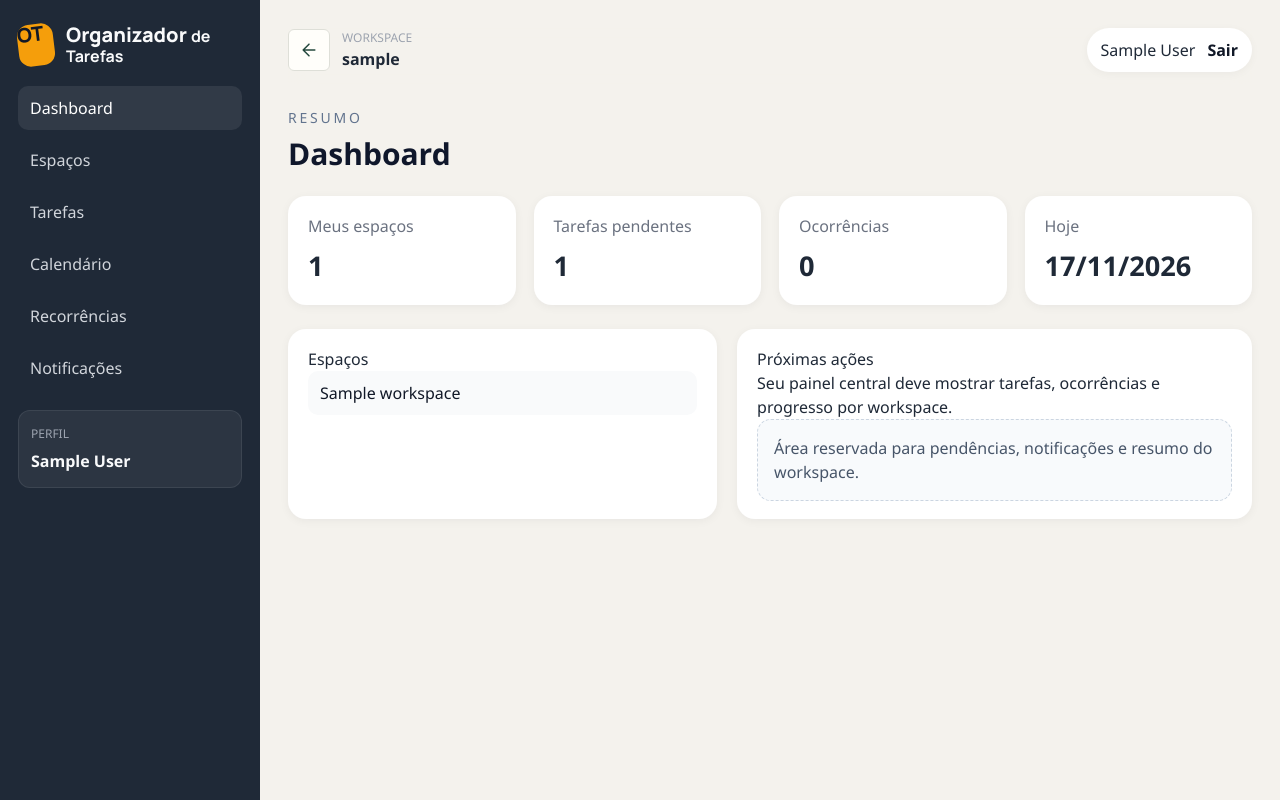
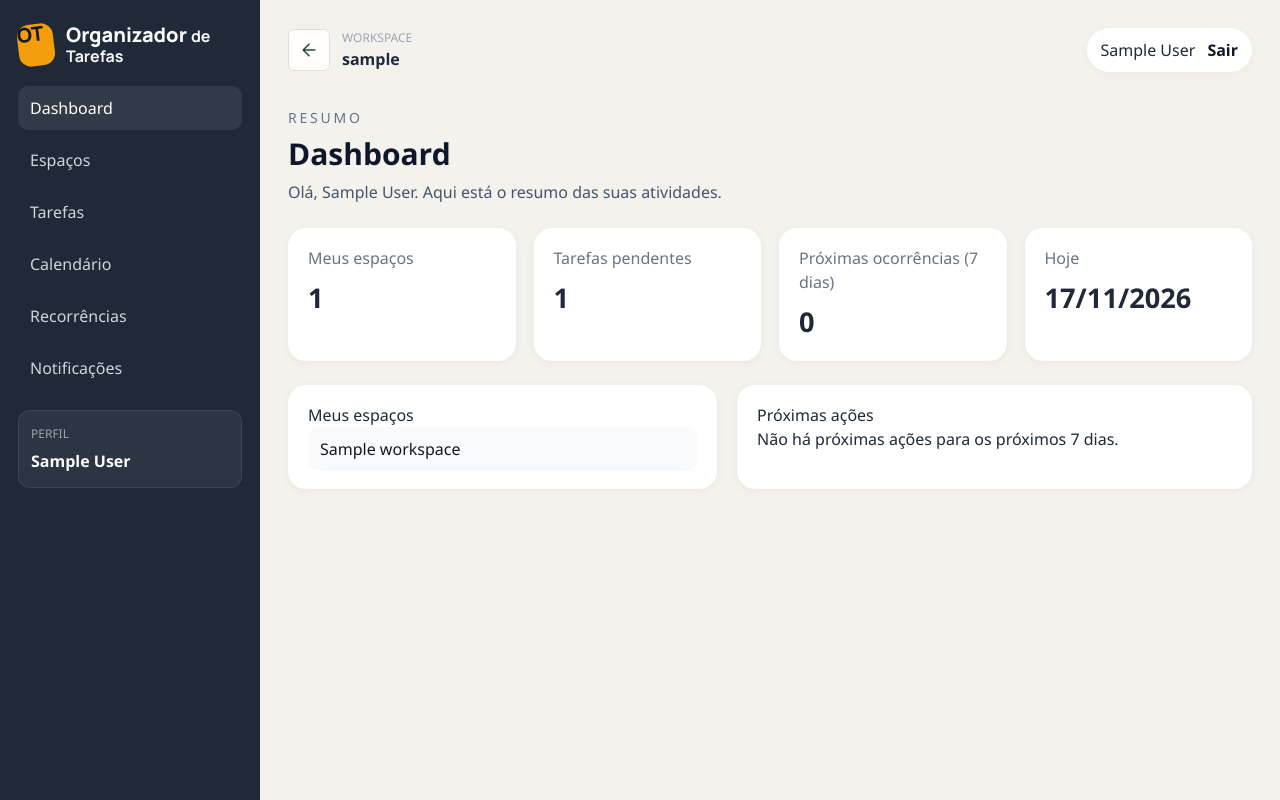
Before and after one commit to CarolMaini/sistema-tarefas, a Django app: page / in a window 1280 px wide. Run offline with Django 5.2, Linux system fonts and the light colour scheme; a user stored in the database is signed in; tables that the repository leaves empty hold one stand-in row (values such as "Sample post"); parts of the project's set-up code (start-up, migrations or seed data) failed here and were passed over.

Commit message:
feat: render upcoming personal dashboard assignments

```diff
--- a/src/templates/dashboard/dashboard.html
+++ b/src/templates/dashboard/dashboard.html
@@ -7,9 +7,10 @@
   <div class="mb-6">
     <p class="text-sm uppercase tracking-[0.2em] text-slate-500">Resumo</p>
     <h1 class="mt-2 text-3xl font-bold text-slate-900">Dashboard</h1>
+    <p class="mt-2 text-slate-600">Olá, {{ user_name }}. Aqui está o resumo das suas atividades.</p>
   </div>
 
-  <section class="stats-grid">
+  <section class="stats-grid" aria-label="Indicadores pessoais">
     <div class="stat-card">
       <p>Meus espaços</p>
       <strong>{{ workspaces|length }}</strong>
@@ -19,7 +20,7 @@
       <strong>{{ pending_tasks }}</strong>
     </div>
     <div class="stat-card">
-      <p>Ocorrências</p>
+      <p>Próximas ocorrências (7 dias)</p>
       <strong>{{ upcoming_occurrences }}</strong>
     </div>
     <div class="stat-card">
@@ -30,7 +31,7 @@
 
   <section class="dashboard-grid">
     <div class="panel">
-      <h2>Espaços</h2>
+      <h2>Meus espaços</h2>
       {% if workspaces %}
         <ul class="list">
           {% for workspace in workspaces %}
@@ -41,16 +42,41 @@
         </ul>
       {% else %}
         <p>Você ainda não participa de nenhum espaço.</p>
+        <p class="mt-3">
+          <a href="{% url 'workspaces:create' %}">Criar meu primeiro espaço</a>
+        </p>
       {% endif %}
     </div>
 
     <div class="panel">
       <h2>Próximas ações</h2>
-      <p>Seu painel central deve mostrar tarefas, ocorrências e progresso por workspace.</p>
-      <div class="placeholder-box">
-        Área reservada para pendências, notificações e resumo do workspace.
-      </div>
+      {% if not workspaces %}
+        <p>Crie um espaço ou peça para participar de um espaço existente para começar.</p>
+      {% elif upcoming_assignments %}
+        <ul class="list">
+          {% for assignment in upcoming_assignments %}
+            <li>
+              <a href="{% url 'scheduling:occurrence-detail' workspace_id=assignment.occurrence.task.workspace_id pk=assignment.occurrence.pk %}">
+                <strong>{{ assignment.occurrence.task.title }}</strong>
+                <span class="block text-sm text-slate-600">
+                  {{ assignment.occurrence.task.workspace.name }} ·
+                  {{ assignment.occurrence.scheduled_date|date:"d/m/Y" }}
+                </span>
+              </a>
+            </li>
+          {% endfor %}
+        </ul>
+      {% else %}
+        <p>Não há próximas ações para os próximos 7 dias.</p>
+      {% endif %}
     </div>
   </section>
+
+  {% if workspaces and not pending_tasks %}
+    <section class="panel mt-5">
+      <h2>Suas pendências</h2>
+      <p>Nenhuma tarefa pendente no momento.</p>
+    </section>
+  {% endif %}
 </div>
 {% endblock %}
```
